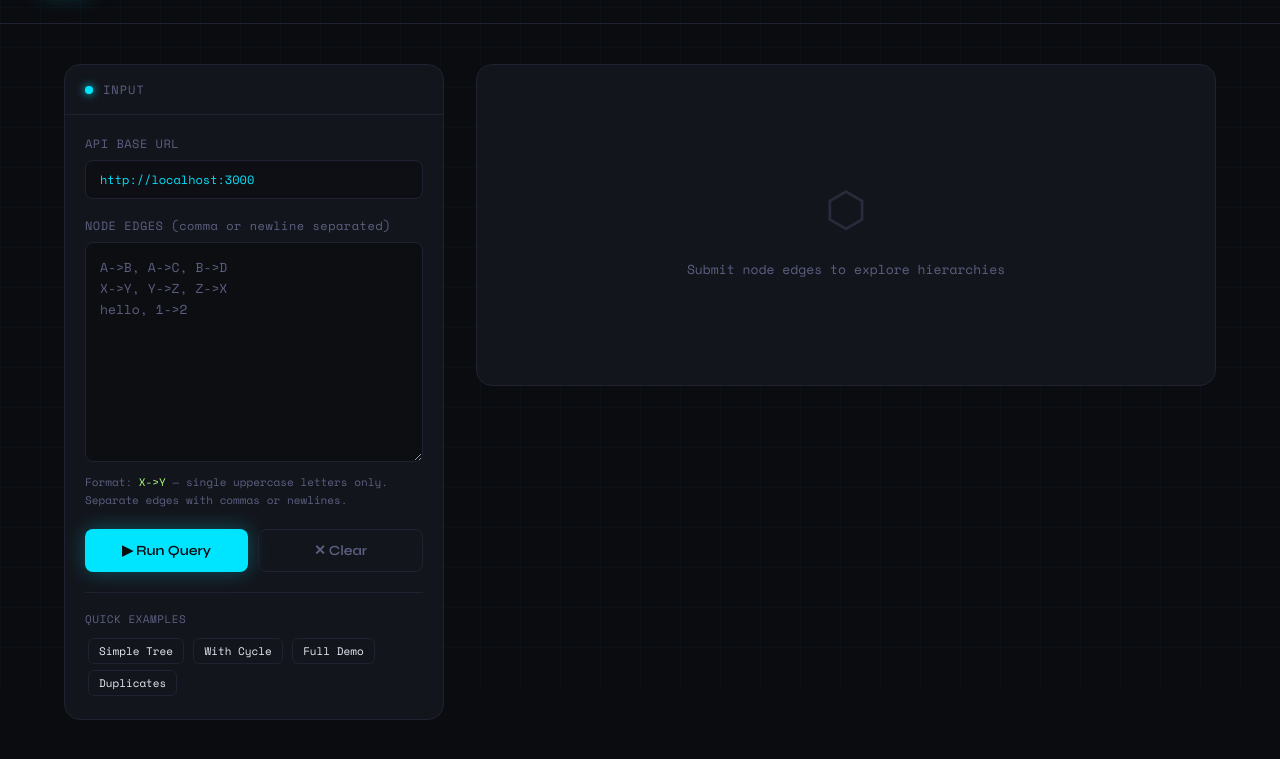
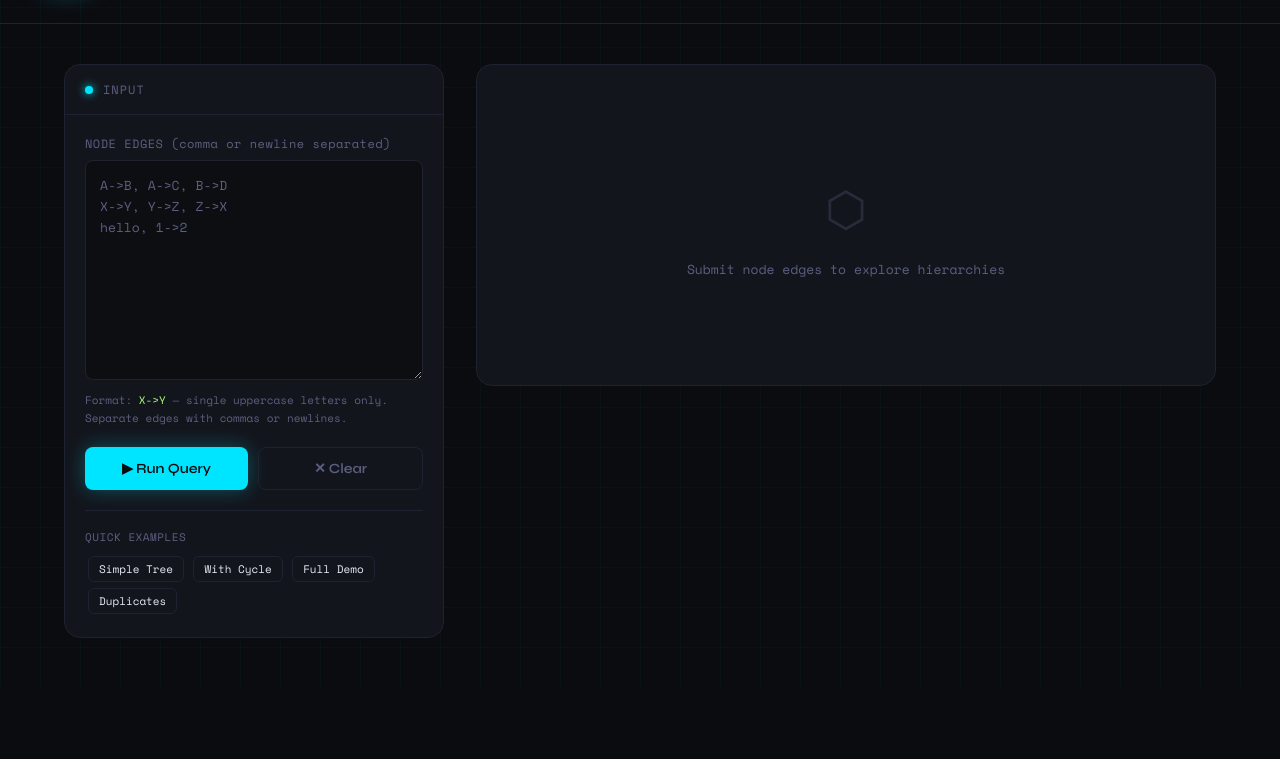
Before and after one commit to Krithik1100/BFHL-Node-Hierarchy-Explorer, a plain HTML site: page frontend/index.html in a window 1280 px wide. Shown: the part 113-872 px from the top of the page. After the commit the page ends 831 px from the top, so only its background shows below. Drawn offline with nearby package versions, Linux system fonts and the light colour scheme.

Commit message:
Hide API base URL in UI

```diff
--- a/frontend/index.html
+++ b/frontend/index.html
@@ -138,21 +138,6 @@
     margin-bottom: 8px;
     letter-spacing: 0.5px;
   }
-
-  .api-url-field {
-    width: 100%;
-    background: rgba(0,0,0,.3);
-    border: 1px solid var(--border);
-    border-radius: 8px;
-    padding: 10px 14px;
-    font-family: var(--mono);
-    font-size: 12px;
-    color: var(--accent);
-    outline: none;
-    transition: border-color .2s;
-    margin-bottom: 18px;
-  }
-  .api-url-field:focus { border-color: var(--accent); }
 
   textarea {
     width: 100%;
@@ -499,9 +484,6 @@
         Input
       </div>
       <div class="panel-body">
-        <label>API BASE URL</label>
-        <input class="api-url-field" id="apiUrl" placeholder="https://your-api.onrender.com" />
-
         <label>NODE EDGES (comma or newline separated)</label>
         <textarea id="inputData" placeholder='A->B, A->C, B->D&#10;X->Y, Y->Z, Z->X&#10;hello, 1->2'></textarea>
         <p class="hint">Format: <span>X->Y</span> — single uppercase letters only.<br>
@@ -544,7 +526,7 @@ const EXAMPLES = [
 
 const LOCAL_API_URL = 'http://localhost:3000';
 const DEPLOYED_API_URL = 'https://bfhl-node-hierarchy-explorer-0swc.onrender.com';
-const apiUrlInput = document.getElementById('apiUrl');
+let apiBaseUrl = '';
 
 function normalizeApiUrl(url) {
   return (url || '').trim().replace(/\/+$/, '');
@@ -574,10 +556,7 @@ function getDefaultApiUrl() {
   return isLocalPage ? LOCAL_API_URL : DEPLOYED_API_URL;
 }
 
-apiUrlInput.value = getDefaultApiUrl();
-apiUrlInput.addEventListener('change', () => {
-  localStorage.setItem('bfhl_api_url', normalizeApiUrl(apiUrlInput.value));
-});
+apiBaseUrl = getDefaultApiUrl();
 
 function loadExample(i) {
   document.getElementById('inputData').value = EXAMPLES[i];
@@ -618,7 +597,7 @@ function showError(msg) {
 
 async function handleSubmit() {
   const raw     = document.getElementById('inputData').value.trim();
-  const baseUrl = normalizeApiUrl(apiUrlInput.value) || getDefaultApiUrl();
+  const baseUrl = normalizeApiUrl(apiBaseUrl) || getDefaultApiUrl();
   const btn     = document.getElementById('submitBtn');
 
   if (!raw) { alert('Enter at least one edge.'); return; }
@@ -650,12 +629,12 @@ async function handleSubmit() {
     const isLocalApi = /^https?:\/\/(localhost|127\.0\.0\.1)(:\d+)?$/i.test(baseUrl);
     const isLocalPage = ['localhost', '127.0.0.1', ''].includes(window.location.hostname);
     const deployedHint = isLocalApi && !isLocalPage
-      ? '<br/><br/>This deployed page is still pointing at a local API. Enter your deployed backend URL, for example <code>https://your-api.onrender.com</code>.'
+      ? '<br/><br/>This deployed page is still pointing at a local API. Configure the deployed backend URL before retrying.'
       : '';
     const localHint = isLocalApi && isLocalPage
       ? '<br/><br/>For local testing, start the backend with <code>npm.cmd run start:dev</code> inside the <code>server</code> folder.'
       : '';
-    showError(`Could not reach the API at <code>${baseUrl}/bfhl</code>.<br/><br/>Make sure the server is running, the API URL is correct, and CORS is enabled.${deployedHint}${localHint}<br/><br/><small>${err.message}</small>`);
+    showError(`Could not reach the API.<br/><br/>Make sure the server is running and CORS is enabled.${deployedHint}${localHint}<br/><br/><small>${err.message}</small>`);
   } finally {
     btn.disabled = false;
   }
```
